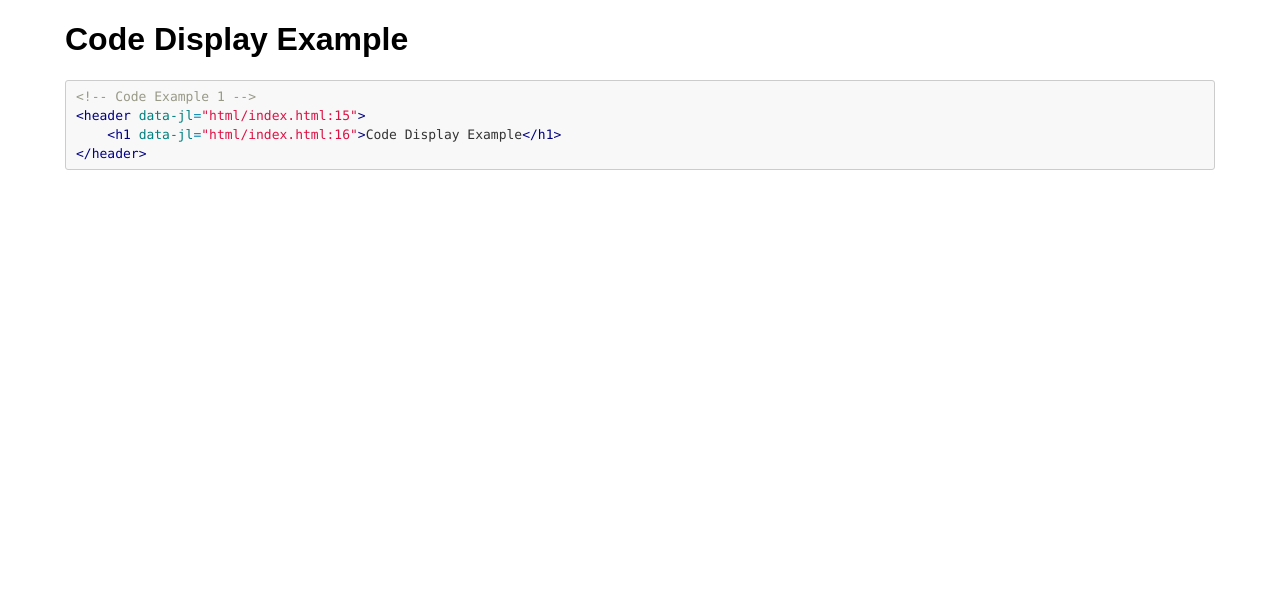
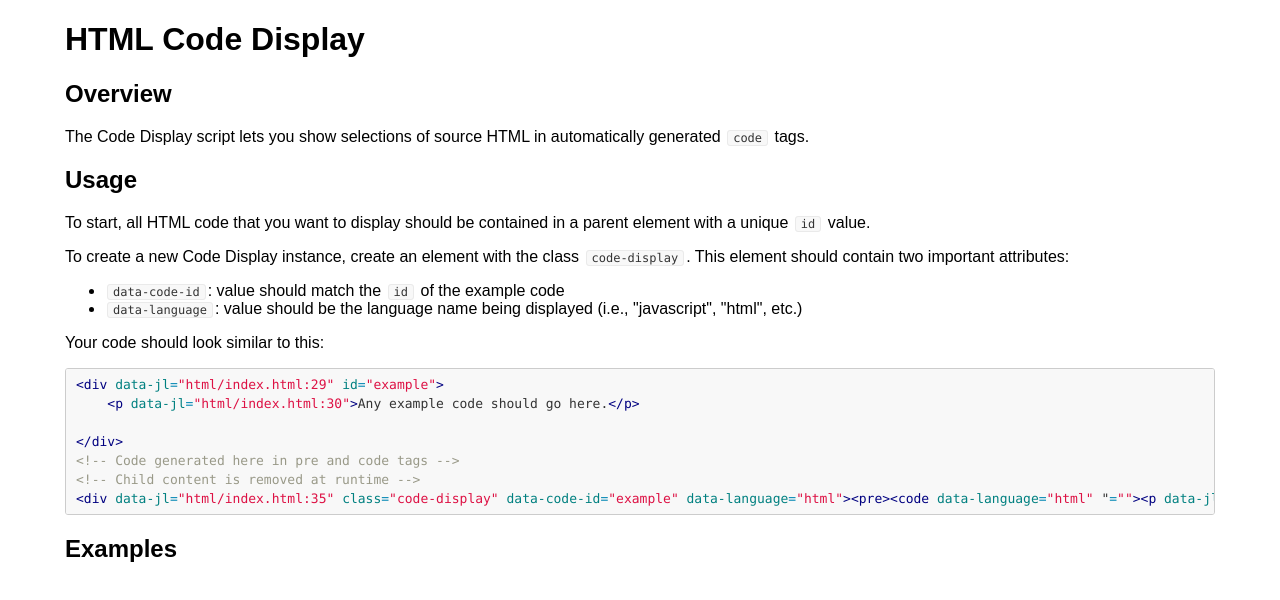
Before and after one commit to chrisauclair/html-code-display, a plain HTML site: page html/index.html in a window 1280 px wide. Drawn offline with Linux system fonts and the light colour scheme.

Commit message:
Complete overview and usage

```diff
--- a/html/index.html
+++ b/html/index.html
@@ -9,17 +9,39 @@
     </head>
     <body>
         <div id="content">
-            <section>
-                <div id="code-example1">
-                    <!-- Code Example 1 -->
-                    <header>
-                        <h1>Code Display Example</h1>
-                    </header>
-                    <p class="code-display-exclude">A code example:</p>
-                </div>
-                <div class="code-display" data-code-id="code-example1" data-language="html">
-                    <p>Example Code unavailable.</p>
-                </div>
+            <section id="code-example1">
+                <header>
+                    <h1>HTML Code Display</h1>
+                </header>
+                <section>
+                    <h2>Overview</h2>
+                    <p>The Code Display script lets you show selections of source HTML in automatically generated <code>code</code> tags.</p>
+                </section>
+                <section>
+                    <h2>Usage</h2>
+                    <p>To start, all HTML code that you want to display should be contained in a parent element with a unique <code>id</code> value.</p>
+                    <p>To create a new Code Display instance, create an element with the class <code>code-display</code>. This element should contain two important attributes:</p>
+                    <ul>
+                        <li><code>data-code-id</code>: value should match the <code>id</code> of the example code
+                        <li><code>data-language</code>: value should be the language name being displayed (i.e., "javascript", "html", etc.)
+                    </ul>
+                    <p>Your code should look similar to this:</p>
+<pre class="code-display-ignore"><code data-language="html"><div id="example">
+    <p>Any example code should go here.</p>
+    <p class="code-display-exclude">This code is excluded by the script.</p>
+</div>
+<!-- Code generated here in pre and code tags -->
+<!-- Child content is removed at runtime -->
+<div class="code-display" data-code-id="example" data-language="html">
+    <p>Example code unavailable.</p>
+</div>
+</code></pre>
+                </section>
+                <section>
+                    <h2>Examples</h2>
+
+
+                </section>
             </section>
         <div>
     </body>
```
